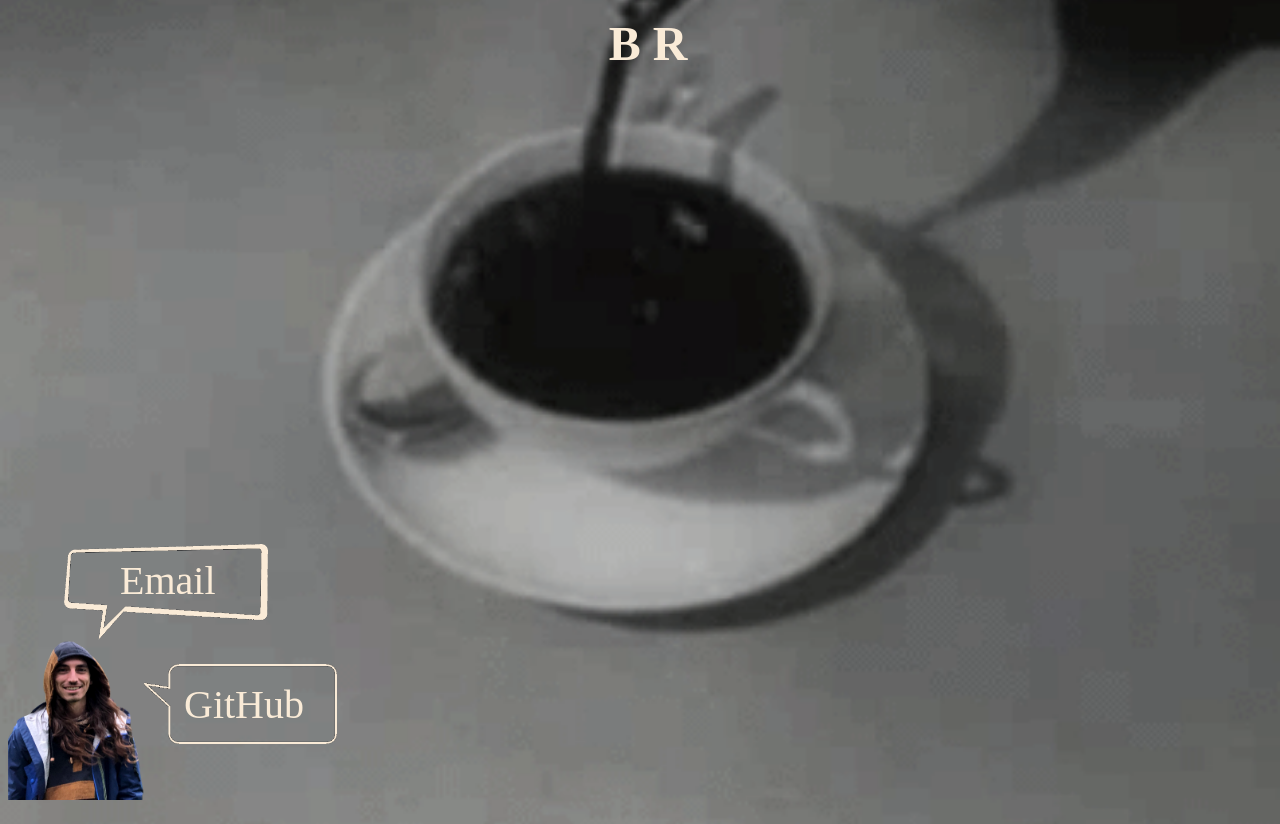
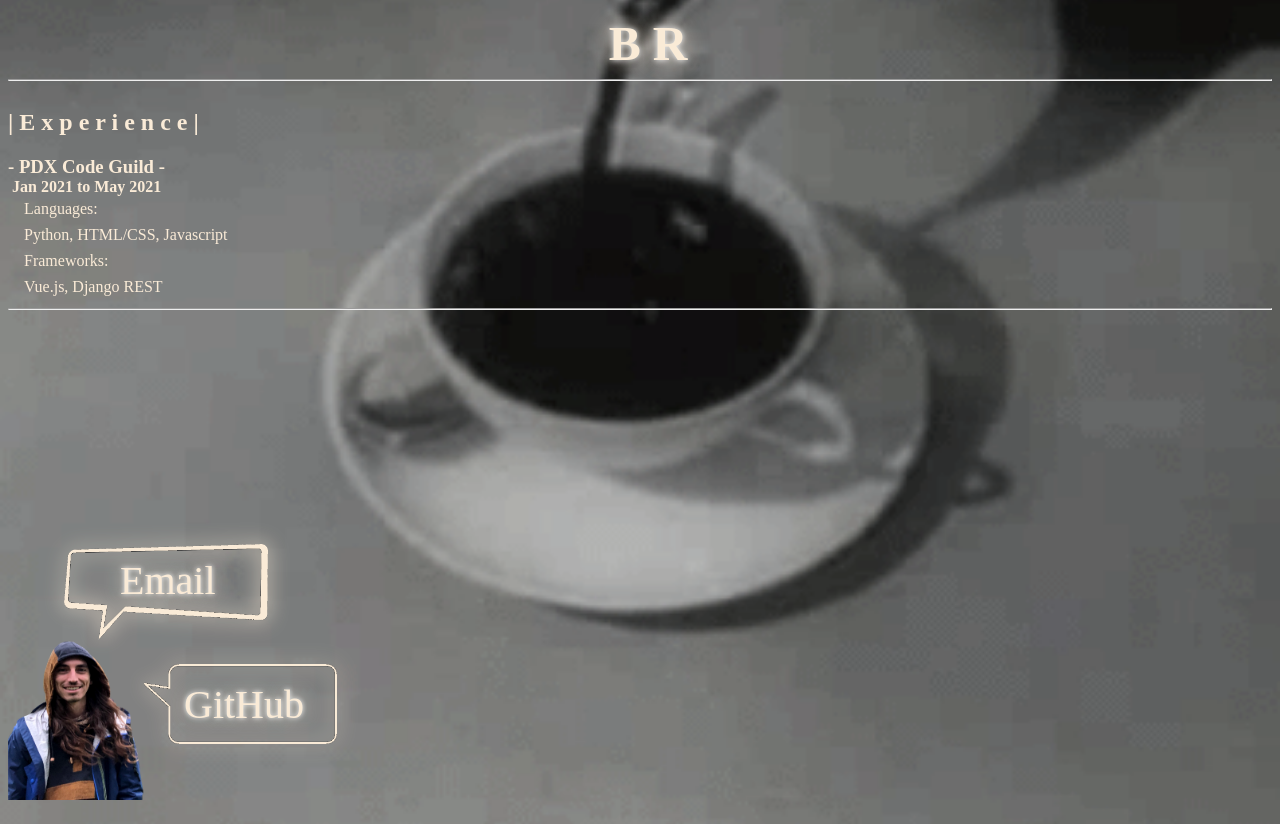
Before and after one commit to BrandonRimes/BrandonRimes.github.io, a plain HTML site: page index.html in a window 1280 px wide. Drawn offline with Linux system fonts and the light colour scheme; a web font is replaced by a local one.

Commit message:
portfolio complete

```diff
--- a/index.html
+++ b/index.html
@@ -21,7 +21,17 @@ Composer: brndn -->
             </h1>
         </header>
         <main>
-
+            <div id="filler">
+                <hr>
+                <h2>| E x p e r i e n c e |</h2>
+                <h3>- PDX Code Guild -</h3>
+                <h4>Jan 2021 to May 2021</h4>
+                <p>Languages:</p>
+                <p>Python, HTML/CSS, Javascript</p>
+                <p>Frameworks:</p>
+                <p>Vue.js, Django REST</p>
+                <hr>
+            </div>
             <img id="self" src="self-cutout.png">
         </main>
             <div id="contact">
--- a/perport.css
+++ b/perport.css
@@ -66,6 +66,34 @@ main {
     height: 57vh;
 }
 
+#filler {
+    display: flex;
+    flex-direction: column;
+    color: antiquewhite;
+}
+
+#filler {
+    display: flex;
+    flex-direction: column;
+    color: antiquewhite;
+}
+
+#filler h3 {
+    margin: 0em;
+}
+
+#filler h4 {
+    margin: 0em 0.25em;
+}
+
+#filler hr {
+    width: 100%;
+}
+
+#filler p {
+    margin: 0.25em 1em;
+}
+
 #self {
     position: absolute;
     height: 10em;
@@ -97,8 +125,8 @@ main {
 }
 
 #bubble:hover, #bubble2:hover {
-    animation: shake 0.5s;
-    animation-iteration-count: infinite;
+    animation: shake 0.75s linear infinite;
+    filter: drop-shadow(0px 0px 20px antiquewhite);
 }
 
 @keyframes shake {
@@ -133,3 +161,12 @@ main {
     left: 4.6em;
     bottom: 1.8em;
 }
+
+#github, #email, header h1 {
+    text-shadow: 0 0 0.125em hsl(0 0% 100%),
+        0 0 0.5em antiquewhite;
+}
+
+#bubble, #bubble2 {
+    filter: drop-shadow(0px 0px 10px antiquewhite);
+}
```
